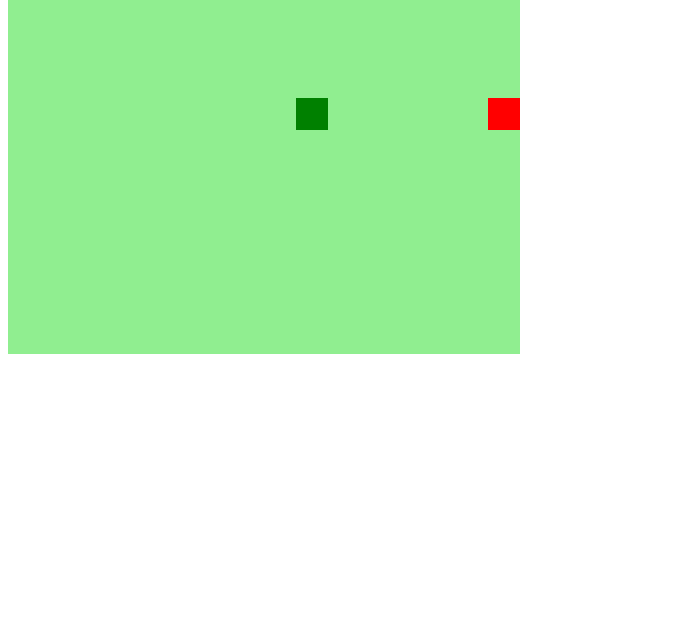
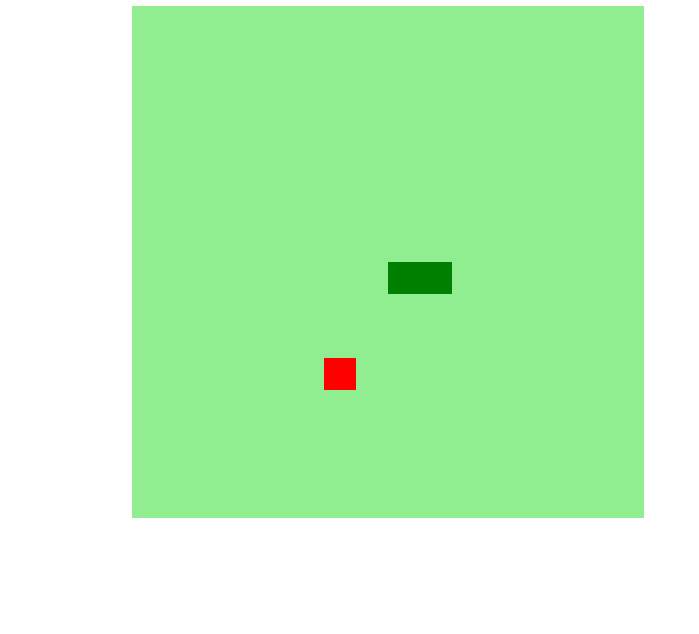
Before and after one commit to Larissa170/snakeGame, a plain HTML site: page index.html in a window 1280 px wide. Shown: the part 166-800 px from the top of the page, without its empty margins (0-699 px from the left). Drawn offline with Linux system fonts and the light colour scheme.

Commit message:
jogo pronto

```diff
--- a/css/style.css
+++ b/css/style.css
@@ -0,0 +1,9 @@
+body {
+  height: 95vh;
+  width: 95vh;
+  display: flex;
+  justify-content: center;
+  align-items: center;
+  flex-direction: column;
+  color: green;
+}
--- a/index.html
+++ b/index.html
@@ -9,6 +9,7 @@
     <title> Snake Game</title>
   </head>
   <body>
+    <h1>SNAKE GAME</h1>
     <canvas id="snake" width="512" height="512"> </canvas>
   </body>
 
--- a/script.js
+++ b/script.js
@@ -47,6 +47,13 @@ function iniciarJogo() {
   if (snake[0].y > 15 * box && direction == "down") snake[0].y = 0;
   if (snake[0].y < 0 && direction == "up") snake[0].y = 16 * box;
 
+  for (i = 1; i < snake.length; i++) {
+    if (snake[0].x == snake[i].x && snake[0].y == snake[i].y) {
+      clearInterval(jogo);
+      alert("Game Over :(");
+    }
+  }
+
   criarBG();
   criarCobrinha();
   drawfood();
@@ -61,7 +68,12 @@ function iniciarJogo() {
   if (direction == "up") snakeY -= box;
   if (direction == "down") snakeY += box;
 
-  snake.pop(); //tira o ultimo elemento do array
+  if (snakeX != food.x || snakeY != food.y) {
+    snake.pop(); //tira o ultimo elemento do array
+  } else {
+    food.x = Math.floor(Math.random() * 15 + 1) * box;
+    food.y = Math.floor(Math.random() * 15 + 1) * box;
+  }
 
   //add nova cabeça:
   let newHead = {
```
